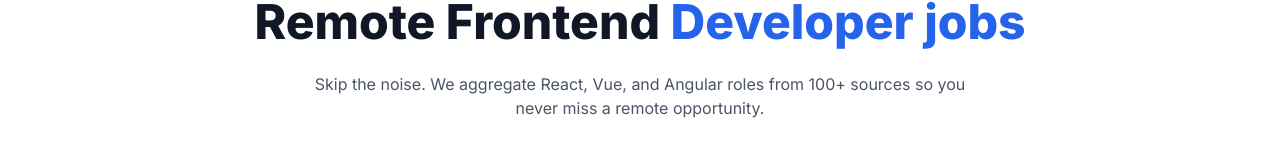
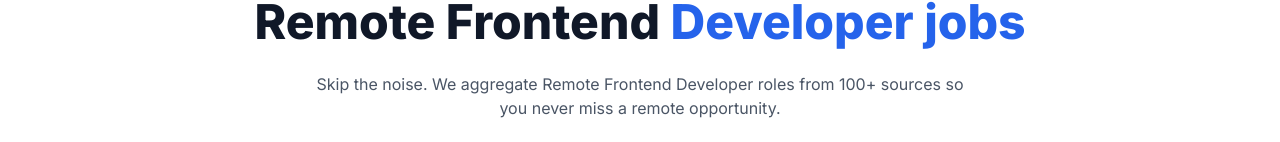
Before and after one commit to harshal-gav/frontend-engineers-fe, a Next.js app: page / in a window 1280 px wide. Shown: the part 171-313 px from the top of the page. Built offline with nearby package versions, Linux system fonts and the light colour scheme; no server answers.

Commit message:
refactor: update job aggregation description to Remote Frontend Developer across pages

```diff
--- a/src/app/page.tsx
+++ b/src/app/page.tsx
@@ -150,7 +150,7 @@ export default async function HomePage() {
               <span className="text-[#2563eb]">Developer jobs</span>
             </h1>
             <p className="text-sm sm:text-base max-w-2xl mx-auto mb-4 text-gray-600">
-              Skip the noise. We aggregate React, Vue, and Angular roles from 100+ sources so you never miss a remote opportunity.
+              Skip the noise. We aggregate Remote Frontend Developer roles from 100+ sources so you never miss a remote opportunity.
             </p>
 
 
--- a/src/app/pricing/page.tsx
+++ b/src/app/pricing/page.tsx
@@ -142,7 +142,7 @@ export default function PricingPage() {
             Get Hired Faster with <span className="text-[#2563eb]">Less Competition.</span>
           </h1>
           <p className="text-xl text-gray-600 mt-2 max-w-2xl mx-auto text-center">
-            Skip the noise. We aggregate React, Vue, and Angular roles from 100+ sources so you never miss a remote opportunity. Unlock full descriptions, 1-click apply links, and daily alerts for $9/mo.
+            Skip the noise. We aggregate Remote Frontend Developer roles from 100+ sources so you never miss a remote opportunity. Unlock full descriptions, 1-click apply links, and daily alerts for $9/mo.
           </p>
         </div>
 
--- a/src/components/JobsClientPage.tsx
+++ b/src/components/JobsClientPage.tsx
@@ -599,7 +599,7 @@ export default function JobsClientPage() {
           <span className="text-[#2563eb]">Developer jobs</span>
         </h1>
         <p className="text-sm sm:text-base max-w-2xl mx-auto mb-4 text-gray-600">
-          Skip the noise. We aggregate React, Vue, and Angular roles from 100+ sources so you never miss a remote opportunity.
+          Skip the noise. We aggregate Remote Frontend Developer roles from 100+ sources so you never miss a remote opportunity.
         </p>
 
 
```
